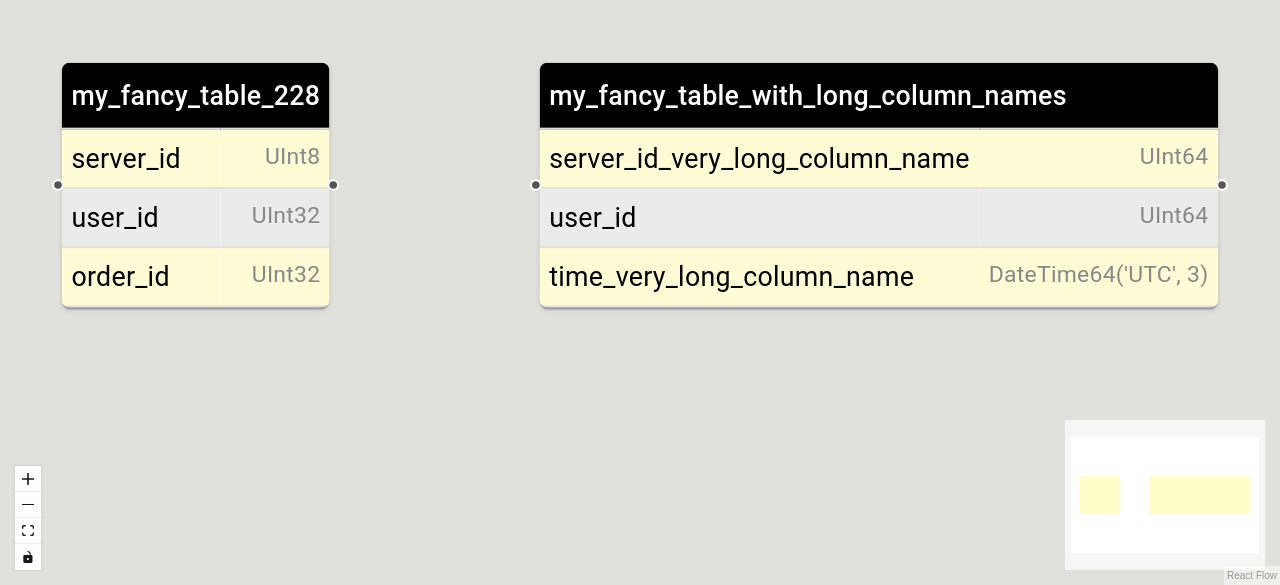
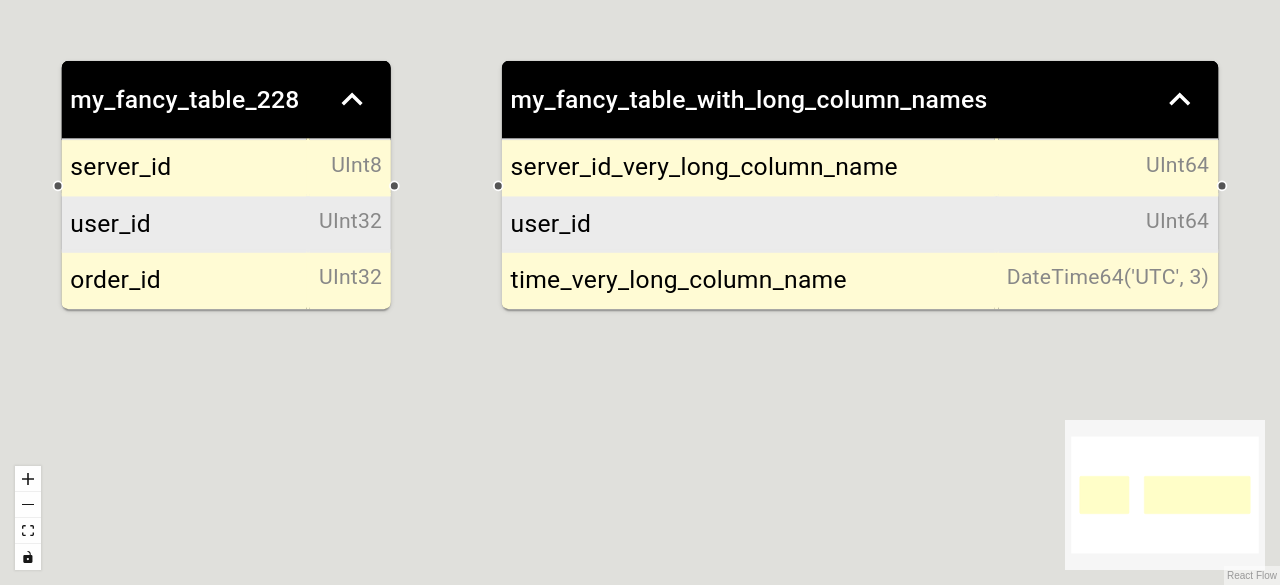
Before and after one commit to MikeAmputer/clickhouse-flow, a Next.js app: page / in a window 1280 px wide. Shown: the part 215-800 px from the top of the page. Built offline with nearby package versions, Linux system fonts and the light colour scheme.

Commit message:
Get rid of cell blinking borders and add expand button

```diff
--- a/app/components/ChColumn.tsx
+++ b/app/components/ChColumn.tsx
@@ -5,27 +5,61 @@ import {
 } from '@mui/material';
 import { styled } from '@mui/material/styles';
 
-const NameTableCell = styled(TableCell)(({ theme }) => ({
+const OddNameTableCell = styled(TableCell)(({ theme }) => ({
     fontSize: 14,
     color: '#000',
     textAlign: 'left',
     padding: '5px',
+    backgroundColor: '#fffbd4',
+    borderRight: 'solid',
+    borderRightWidth: 2,
+    borderColor: '#fffbd4',
 }));
 
-const TypeTableCell = styled(TableCell)(({ theme }) => ({
+const EvenNameTableCell = styled(TableCell)(({ theme }) => ({
+    fontSize: 14,
+    color: '#000',
+    textAlign: 'left',
+    padding: '5px',
+    backgroundColor: '#ebebeb',
+    borderRight: 'solid',
+    borderRightWidth: 2,
+    borderColor: '#ebebeb',
+}));
+
+const OddTypeTableCell = styled(TableCell)(({ theme }) => ({
     fontSize: 12,
     color: '#888',
     textAlign: 'right',
     padding: '5px',
+    borderLeft: 'solid',
+    borderLeftWidth: 2,
+    borderColor: '#fffbd4',
+    backgroundColor: '#fffbd4',
+}));
+
+const EvenTypeTableCell = styled(TableCell)(({ theme }) => ({
+    fontSize: 12,
+    color: '#888',
+    textAlign: 'right',
+    padding: '5px',
+    borderLeft: 'solid',
+    borderLeftWidth: 2,
+    borderColor: '#ebebeb',
+    backgroundColor: '#ebebeb',
 }));
 
 const StyledTableRow = styled(TableRow)(({ theme }) => ({
     '&:nth-of-type(even)': {
         backgroundColor: '#ebebeb',
+        borderColor: '#ebebeb',
     },
     '&:nth-of-type(odd)': {
         backgroundColor: '#fffbd4',
+        borderColor: '#fffbd4',
     },
+    borderBottom: 'solid',
+    borderBottomWidth: 2,
 }));
 
 export type ChColumnProps = {
@@ -37,10 +71,14 @@ export type ChColumnProps = {
 }
 
 const ChColumn: React.FC<ChColumnProps> = (column) => {
+    const isOdd = column.position % 2 === 1;
+    const NameCell = isOdd ? OddNameTableCell : EvenNameTableCell;
+    const TypeCell = isOdd ? OddTypeTableCell : EvenTypeTableCell;
+
     return (
         <StyledTableRow>
-            <NameTableCell>{column.name}</NameTableCell>
-            <TypeTableCell>{column.type}</TypeTableCell>
+            <NameCell>{column.name}</NameCell>
+            <TypeCell>{column.type}</TypeCell>
         </StyledTableRow>
     );
 };
--- a/app/components/ChTable.tsx
+++ b/app/components/ChTable.tsx
@@ -1,4 +1,5 @@
-import React from 'react';
+import React, { useState } from 'react';
+
 import {
     Table,
     TableBody,
@@ -7,16 +8,48 @@ import {
     TableHead,
     TableRow,
     Paper,
+    IconButton,
 } from '@mui/material';
+
+import KeyboardArrowDownIcon from '@mui/icons-material/KeyboardArrowDown';
+import KeyboardArrowUpIcon from '@mui/icons-material/KeyboardArrowUp';
+
 import { styled } from '@mui/material/styles';
+
 import ChColumn, { ChColumnProps } from './ChColumn';
 
-const StyledTableHeadCell = styled(TableCell)(({ theme }) => ({
+const StyledTable = styled(Table)(({ theme }) => ({
+    borderCollapse: "collapse",
+    borderSpacing: 0,
+    background: "#000",
+}));
+
+const TableNameCell = styled(TableCell)(({ theme }) => ({
     backgroundColor: '#000',
     color: '#fff',
     fontSize: 14,
     textAlign: 'left',
     padding: '5px',
+}));
+
+const ExpandCell = styled(TableCell)(({ theme }) => ({
+    backgroundColor: '#000',
+    textAlign: 'right',
+    padding: '5px',
+}));
+
+const ExpandButton = styled(IconButton)(({ theme }) => ({
+    color: '#fff',
+    '&:hover': {
+        backgroundColor: '#383838',
+        color: '#fff',
+    },
+}));
+
+const TableHeadRow = styled(TableRow)(({ theme }) => ({
+    borderBottom: 'solid',
+    borderBottomWidth: 0,
+    borderColor: '#000',
 }));
 
 export type ChTableProps = {
@@ -25,22 +58,31 @@ export type ChTableProps = {
 }
 
 const ChTable: React.FC<ChTableProps> = (table) => {
+    const [open, setOpen] = useState(true);
+
     return (
         <TableContainer component={Paper}>
-            <Table size={'small'}>
+            <StyledTable size={'small'}>
                 <TableHead>
-                    <TableRow>
-                        <StyledTableHeadCell align="center" colSpan={2}>
-                            {table.name}
-                        </StyledTableHeadCell>
-                    </TableRow>
+                    <TableHeadRow>
+                        <TableNameCell>{table.name}</TableNameCell>
+                        <ExpandCell>
+                            <ExpandButton
+                                aria-label={'expand table'}
+                                size={'small'}
+                                onClick={() => setOpen(!open)}
+                            >
+                                {open ? <KeyboardArrowUpIcon /> : <KeyboardArrowDownIcon />}
+                            </ExpandButton>
+                        </ExpandCell>
+                    </TableHeadRow>
                 </TableHead>
                 <TableBody>
                     {table.columns.map((column) => (
                         <ChColumn key={`${table.name}_${column.position}`} {...column} />
                     ))}
                 </TableBody>
-            </Table>
+            </StyledTable>
         </TableContainer>
     );
 };
```
